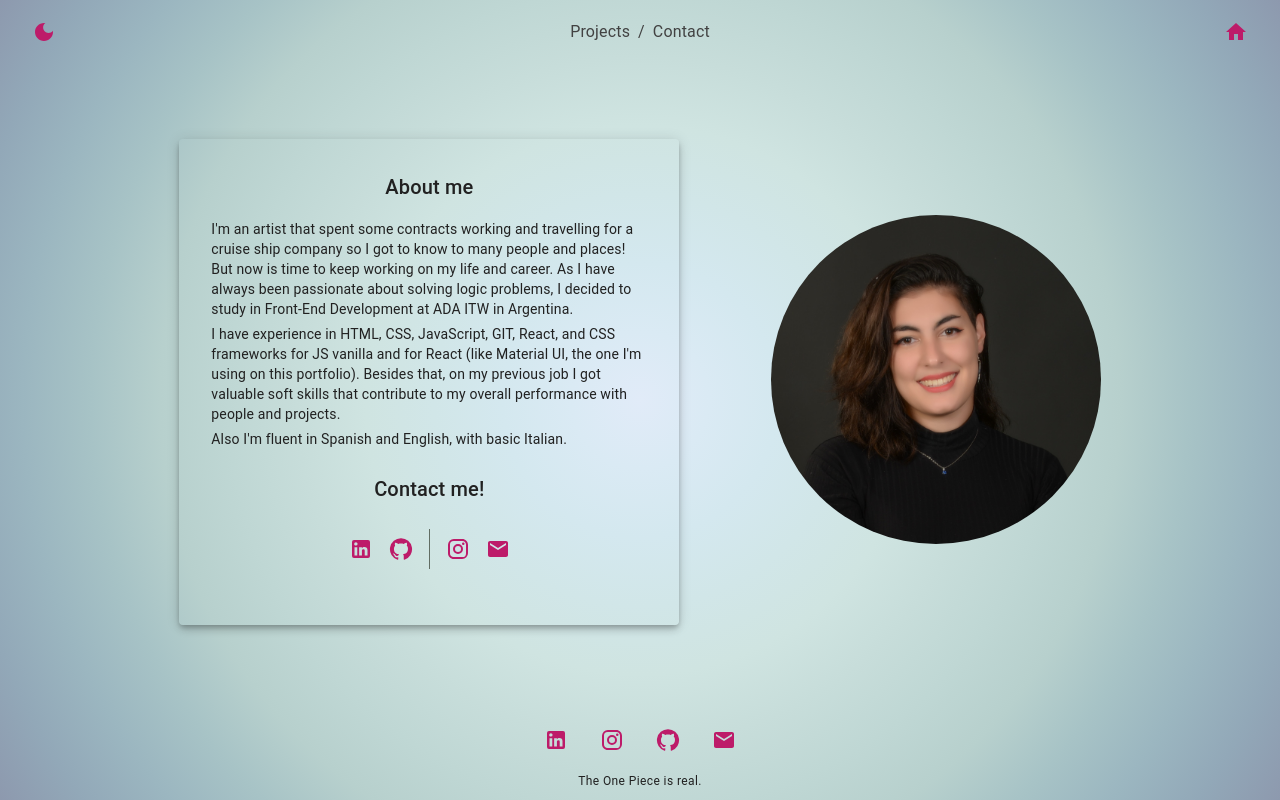
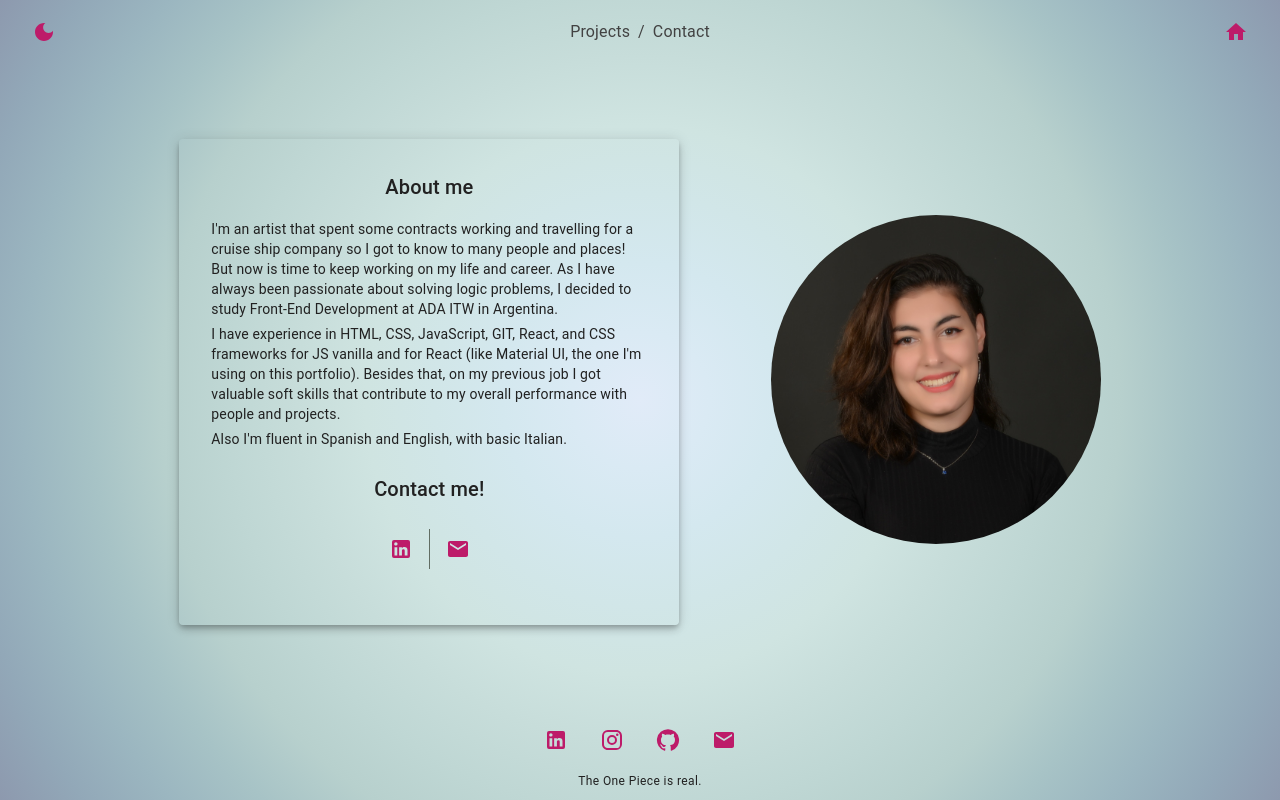
Before and after one commit to RomiRao/Portfolio-Rao, a React (Vite) app: page /Contact in a window 1280 px wide. Built offline with nearby package versions, Linux system fonts and the light colour scheme; no server answers.

Commit message:
changing description a little bit

```diff
--- a/src/components/Main/Contact.jsx
+++ b/src/components/Main/Contact.jsx
@@ -1,72 +1,109 @@
-import { Box, Stack, Typography, Divider, IconButton, Container } from "@mui/material";
-import GitHubIcon from '@mui/icons-material/GitHub';
-import InstagramIcon from '@mui/icons-material/Instagram';
-import LinkedInIcon from '@mui/icons-material/LinkedIn';
-import EmailIcon from '@mui/icons-material/Email';
-import image from "../../assets/profile-photo.jpg"
-import styled from '@emotion/styled'
+import {
+    Box,
+    Stack,
+    Typography,
+    Divider,
+    IconButton,
+    Container,
+} from "@mui/material";
+import GitHubIcon from "@mui/icons-material/GitHub";
+import InstagramIcon from "@mui/icons-material/Instagram";
+import LinkedInIcon from "@mui/icons-material/LinkedIn";
+import EmailIcon from "@mui/icons-material/Email";
+import image from "../../assets/profile-photo.jpg";
+import styled from "@emotion/styled";
 import { Padding } from "@mui/icons-material";
 
-
 export default function Contact() {
-
-  const Img = styled('img')({
-    width: '80%',
+    const Img = styled("img")({
+        width: "80%",
         maxWidth: 330,
         maxHeight: 330,
-    borderRadius: '50%',
-    marginBottom: 5
-  })
+        borderRadius: "50%",
+        marginBottom: 5,
+    });
 
     return (
-    <Container sx={{display: 'flex', justifyContent: 'space-evenly', alignItems: 'center',flexWrap: {md: 'wrap'} ,flexDirection: {xs: 'column-reverse', sm: 'column-reverse', md: 'row'}}}>
-    <Box sx={{p: 4, boxShadow: 5, borderRadius: 1, width: '90%', maxWidth: '500px', my: 6}}>
+        <Container
+            sx={{
+                display: "flex",
+                justifyContent: "space-evenly",
+                alignItems: "center",
+                flexWrap: { md: "wrap" },
+                flexDirection: {
+                    xs: "column-reverse",
+                    sm: "column-reverse",
+                    md: "row",
+                },
+                backgroundColor: "primary",
+            }}
+        >
+            <Box
+                sx={{
+                    p: 4,
+                    boxShadow: 5,
+                    borderRadius: 1,
+                    width: "90%",
+                    maxWidth: "500px",
+                    my: 6,
+                }}
+            >
                 <Box>
-        <Typography variant="h6" textAlign='center' mb={2}>
+                    <Typography variant="h6" textAlign="center" mb={2}>
                         About me
                     </Typography>
                     <Typography variant="body2" gutterBottom>
-          I'm an artist that spent some contracts working and travelling for a cruise ship company so I got to know to many people and places! But now is time to keep working on my life and career. As I have always been passionate about solving logic problems, I decided to study in Front-End Development at ADA ITW in Argentina.
+                        I'm an artist that spent some contracts working and
+                        travelling for a cruise ship company so I got to know to
+                        many people and places! But now is time to keep working
+                        on my life and career. As I have always been passionate
+                        about solving logic problems, I decided to study
+                        Front-End Development at ADA ITW in Argentina.
                     </Typography>
                     <Typography variant="body2" gutterBottom>
-          I have experience in HTML, CSS, JavaScript, GIT, React, and CSS frameworks for JS vanilla and for React (like Material UI, the one I'm using on this portfolio). Besides that, on my previous job I got valuable soft skills that contribute to my overall performance with people and projects.
+                        I have experience in HTML, CSS, JavaScript, GIT, React,
+                        and CSS frameworks for JS vanilla and for React (like
+                        Material UI, the one I'm using on this portfolio).
+                        Besides that, on my previous job I got valuable soft
+                        skills that contribute to my overall performance with
+                        people and projects.
                     </Typography>
                     <Typography variant="body2" gutterBottom>
-          Also I'm fluent in Spanish and English, with basic Italian.
+                        Also I'm fluent in Spanish and English, with basic
+                        Italian.
                     </Typography>
                 </Box>
                 <Box>
-        <Typography variant="h6" textAlign='center' mt={3}>
+                    <Typography variant="h6" textAlign="center" mt={3}>
                         Contact me!
                     </Typography>
                     <Stack
-        direction={{ xs: 'column', sm: 'row' }}
+                        direction={{ xs: "column", sm: "row" }}
                         divider={<Divider orientation="vertical" flexItem />}
                         spacing={1}
                         p={3}
-        justifyContent='center'
-        alignItems='center'
+                        justifyContent="center"
+                        alignItems="center"
                     >
-          <Box display='flex'>
-            <IconButton component='a' href="https://www.linkedin.com/in/romina-rao-50a61a1ba/" target="_blank">
+                        <IconButton
+                            component="a"
+                            href="https://www.linkedin.com/in/romina-rao-50a61a1ba/"
+                            target="_blank"
+                        >
                             <LinkedInIcon color="primary" />
                         </IconButton>
-            <IconButton component='a' href="https://github.com/RomiRao" target="_blank">
-              <GitHubIcon color="primary" />
-            </IconButton>
-          </Box>
-          <Box display='flex'>
-            <IconButton component='a' href="https://www.instagram.com/renga.art/" target="_blank">
-              <InstagramIcon color="primary" />
-            </IconButton>
-            <IconButton component='a' href="mailto:rominarao96@gmail.com" target="_blank">
+
+                        <IconButton
+                            component="a"
+                            href="mailto:rominarao96@gmail.com"
+                            target="_blank"
+                        >
                             <EmailIcon color="primary" />
                         </IconButton>
-          </Box>
                     </Stack>
                 </Box>
             </Box>
-    <Img src={image}/>
+            <Img src={image} />
         </Container>
-  )
+    );
 }
```
Lines whose indentation alone changed are shown as unchanged.
